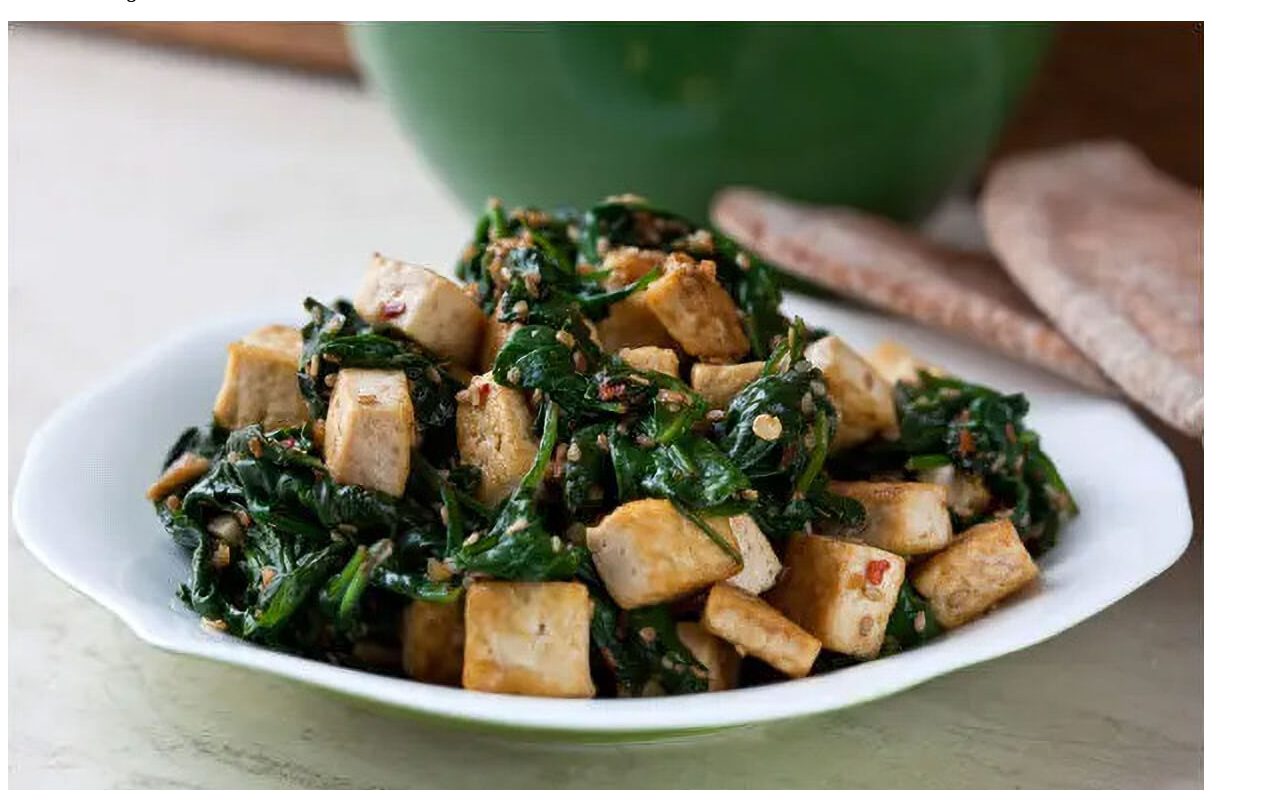
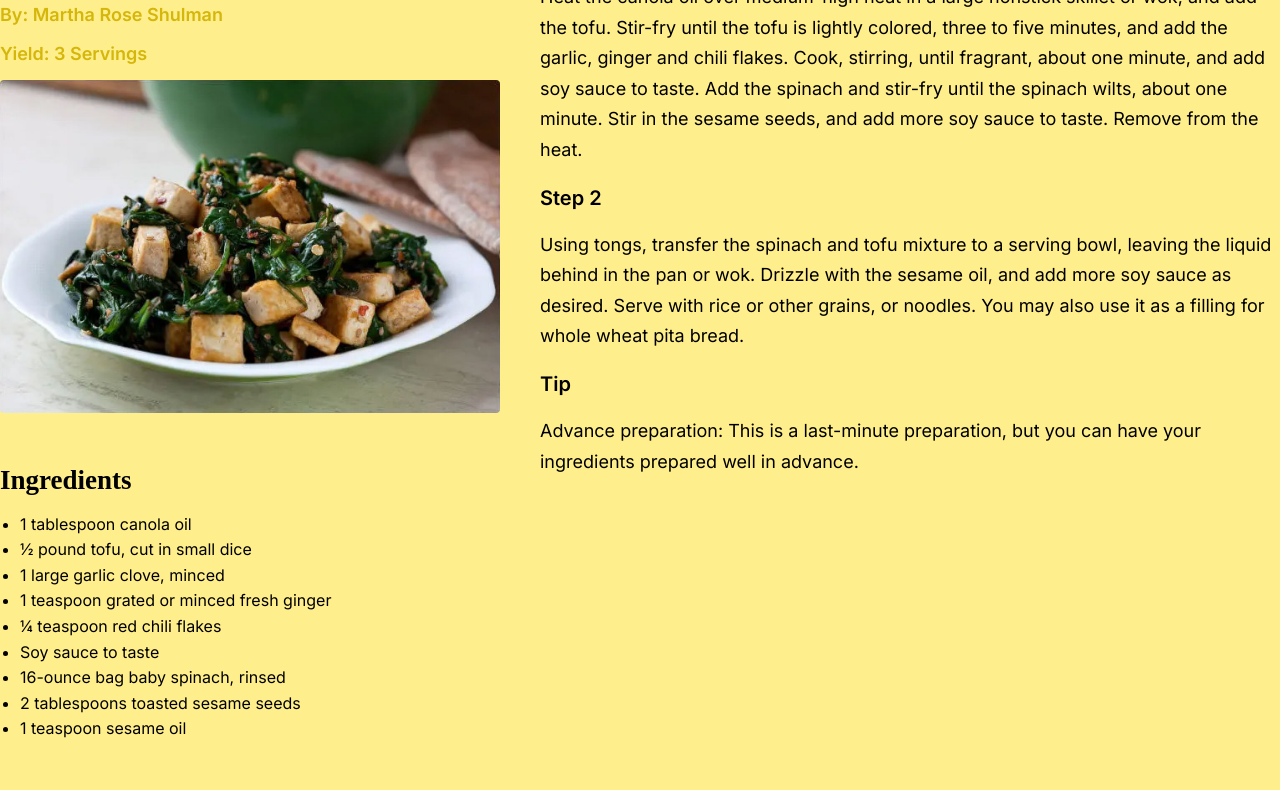
Before and after one commit to ramabhindi/exercise7, a plain HTML site: page index.html in a window 1280 px wide. Shown: the part 177-967 px from the top of the page. Drawn offline with Linux system fonts and the light colour scheme; a web font is replaced by a local one.

Commit message:
finished

```diff
--- a/index.html
+++ b/index.html
@@ -1,12 +1,72 @@
 <!DOCTYPE html>
+<!-- Created by Rama Bhindi on 2025/11/18 -->
 <html lang="en">
 <head>
   <meta charset="UTF-8">
     <title>Spinach, Tofu &amp; Sesame Stir-Fry</title>
   <link href="https://fonts.googleapis.com/css2?family=Source+Serif+Pro:wght@400;600&family=Inter:wght@300;400;600&display=swap" rel="stylesheet">
-   <link rel="stylesheet" href="style.css">
+   <style>
+     html {
+       font-size: 18px;
+     }
+
+     body {
+        font-family: "Inter", sans-serif;
+        margin: 0;
+        background: #FFEE8C;
+        color: #000000;
+     }
+
+     .container {
+       margin: 40px auto;
+        display: grid;
+        grid-template-columns: 1fr 2fr;
+        gap: 40px;
+     }
+     .left-column h1 {
+        font-family: "Source Serif Pro", serif;
+        font-size: 40px;
+        line-height: 1.2;
+        margin-bottom: 10px;
+     }
+      .credits, .yield {
+        color: #D5B60A;
+        font-weight: 600;
+        margin-bottom: 16px;
+        font-size: 18px;
+    }
+
+    h2 {
+        font-family: "Source Serif Pro", serif;
+        font-size: 27px;
+        color: #000000;
+        margin-top: 24px;
+        margin-bottom: 8px;
+    }
+      .ingredients {
+        padding-left: 20px;
+        line-height: 1.6;
+        font-size: 16px;
+        color: #000000;
+     }
+     .recipe-image {
+      width: 500px;
+      border-radius: 4px;
+      margin-bottom: 24px;
+    }
+     .right-column h3 {
+        margin-top: 20px;
+        font-size: 20px;
+        color: #000000;
+        font-weight: 700;
+    }
+      p {
+        font-size: 18px;
+        line-height: 1.7;
+        margin-bottom: 16px;
+    }
+  </style>
 </head>
-
 <body>
 <div class="container">
 
@@ -19,8 +79,8 @@
 
 <h2>Ingredients</h2>
 <ul class="ingredients">
-            <li>1 tablespoon canola oil</li>
-            <li>½ pound tofu, cut in small dice</li>
+    <li>1 tablespoon canola oil </li>
+    <li>½ pound tofu, cut in small dice </li>
     <li>1 large garlic clove, minced</li>
     <li>1 teaspoon grated or minced fresh ginger</li>
     <li>¼ teaspoon red chili flakes</li>
@@ -32,10 +92,6 @@
 </div>
 
 <div class="right-column">
-
-        <!-- Uploaded image (update filename here) -->
-        <img src="spinach-tofu.jpg" alt="Spinach Tofu Stir Fry" class="recipe-image">
-
         <h2>Preparation</h2>
 
         <h3>Step 1</h3>
@@ -59,7 +115,6 @@
             Advance preparation: This is a last-minute preparation, but you can have your ingredients prepared
             well in advance.
       </p>
-
   </div>
   </div>
   </body>
```
Lines whose indentation alone changed are shown as unchanged.
